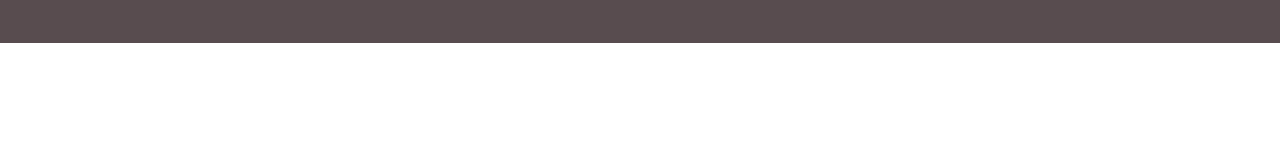
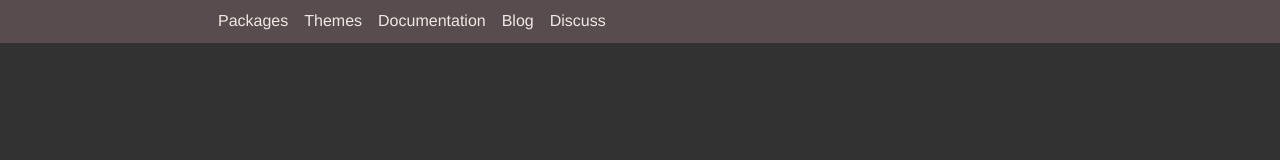
Before and after one commit to Scorpio78bd/atom-sass, a plain HTML site: page webpage/index.html in a window 1280 px wide. Drawn offline with Linux system fonts and the light colour scheme.

Commit message:
added colors, font styles, and placeholders

```diff
--- a/webpage/index.html
+++ b/webpage/index.html
@@ -15,7 +15,13 @@
   <div id="header-content">
 
     <div id="header-content-left">
-
+      <ul id="ul-nav-left">
+        <li>Packages</li>
+        <li>Themes</li>
+        <li>Documentation</li>
+        <li>Blog</li>
+        <li>Discuss</li>
+      </ul>
     </div>
 
     <div id="header-content-right">
--- a/webpage/stylesheets/sass/components/_header.scss
+++ b/webpage/stylesheets/sass/components/_header.scss
@@ -1,6 +1,6 @@
 // *** HEADER PARTIAL ***
 
-header {
+header{
   width: 100vw;
   height: 33px;
   padding: 5px 0;
@@ -17,12 +17,23 @@ header {
     display: flex;
     justify-content: space-between;
 
-    #header-content-left {
+    #header-content-left{
       width: 400px;
       height: 100%;
-    }
 
-    #header-content-right {
+      #ul-nav-left{
+        display: flex;
+        justify-content: space-between;
+
+        li{
+          padding: 8px;
+
+        @extend %fake-link;
+        }
+      }//ul-nav-left
+    } //header-content-left
+
+    #header-content-right{
       width: 100px;
       height: 100%;
     }
--- /dev/null
+++ b/webpage/stylesheets/sass/components/_placeholders.scss
@@ -0,0 +1,6 @@
+// *** PLACEHOLDERS ***
+
+%fake-link{
+  cursor: pointer;
+  user-select: none;
+}
--- a/webpage/stylesheets/sass/master.scss
+++ b/webpage/stylesheets/sass/master.scss
@@ -4,7 +4,19 @@
 @import "helpers/reset";
 @import "helpers/typography";
 
+@import "components/placeholders";
 @import "components/header";
 
 
 // --- MASTER CONTROLS ---
+
+body{
+  width: 100vw;
+  height: 100vh;
+
+  font-family: "Helvetica Neue", Helvetica, arial, freesans, clean, sans-serif;
+  font-size: 100%;
+  color: #efeae1;
+
+  background-color: #333233;
+}
```
Also changed, not shown: webpage/stylesheets/master.css.
